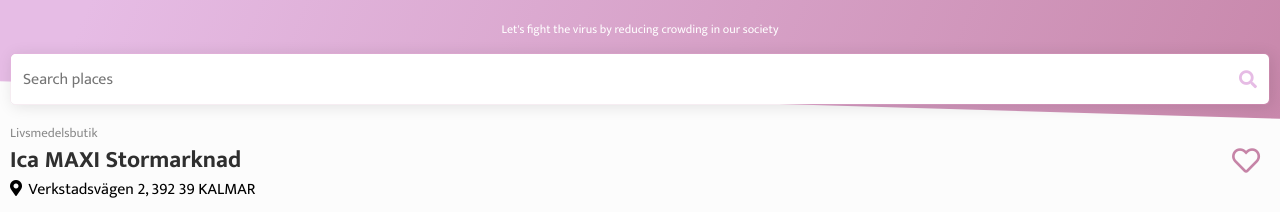
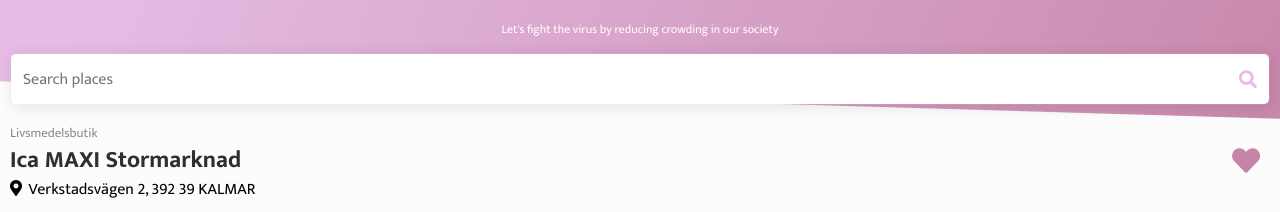
Before and after one commit to goa-codebet/flockerrty, a React (Create React App) app: page /place/123 in a window 1280 px wide. Shown: the top 212 px of the page. Built offline with nearby package versions, Linux system fonts and the light colour scheme.

Commit message:
Favourite button

```diff
--- a/src/components/place/index.js
+++ b/src/components/place/index.js
@@ -2,7 +2,7 @@
 
 import './style.scss';
 
-const Place = () => (
+const Place = ({ onFavourite, isFavourite }) => (
   <div className="Place">
     <div className="Place__header">
       <div className="Place__header__content">
@@ -13,8 +13,14 @@
           KALMAR
         </div>
       </div>
-      <div className="Place__header__favourite">
-        <i className="far fa-heart"></i>
+      <div
+        className="Place__header__favourite"
+        onClick={() => onFavourite('2bUUID')}>
+        {isFavourite ? (
+          <i class="fas fa-heart"></i>
+        ) : (
+          <i className="far fa-heart"></i>
+        )}
       </div>
     </div>
   </div>
--- a/src/pages/place-page.js
+++ b/src/pages/place-page.js
@@ -8,7 +8,7 @@
 
   return (
     <div className="PlacePage container">
-      <Place id={id} />
+      <Place onFavourite={handleOnFavourite} isFavourite={parseInt(2) === 2} />
       <Scheduler onScheduleTime={handleScheduleTime} />
     </div>
   );
@@ -18,4 +18,8 @@
   console.log('Booking date', date);
 };
 
+const handleOnFavourite = uuid => {
+  console.log('handleOnFavourite');
+};
+
 export default PlacePage;
```
